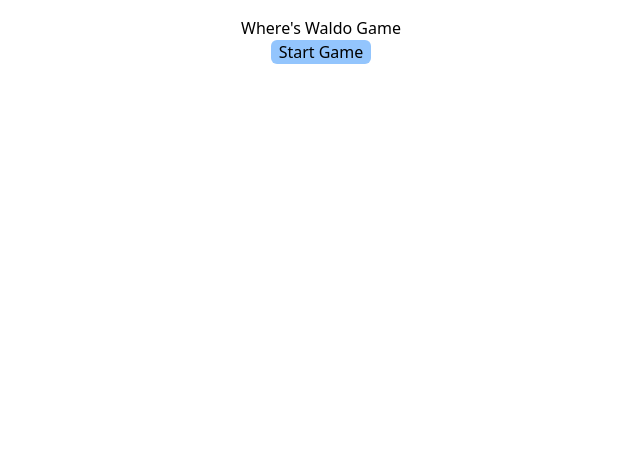
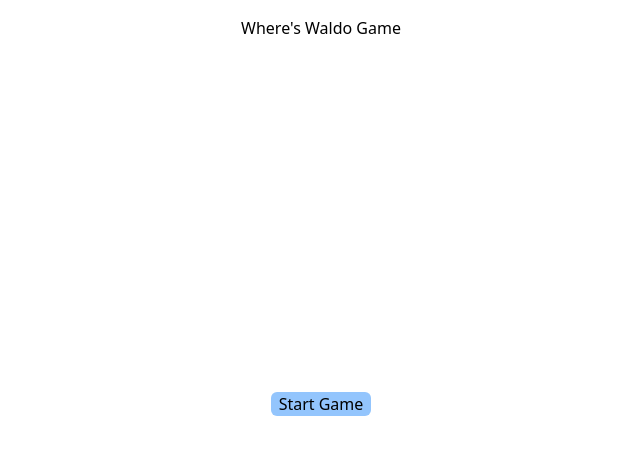
Before and after one commit to Endeyr/wheres-waldo-game, a React (Vite) app: page / in a window 1280 px wide. Shown: the top 454 px of the page, without its empty margins (319-959 px from the left). Built offline with nearby package versions, Linux system fonts and the light colour scheme.

Commit message:
changed styling

```diff
--- a/src/App.tsx
+++ b/src/App.tsx
@@ -50,8 +50,8 @@
   };
   return (
     <>
-      <div className="flex flex-col items-center justify-center p-2 m-2">
-        <h1>Where's Waldo Game</h1>
+      <div className="m-2 flex h-[95dvh] flex-col items-center justify-start  p-2">
+        <h1 className="mb-2">Where's Waldo Game</h1>
         {gameStart ? (
           <>
             <CanvasComponent
@@ -75,14 +75,14 @@
             </div>
           </>
         ) : (
-          <>
+          <div className="flex items-center justify-center h-full">
             <button
               onClick={() => setGameStart(true)}
               className="px-2 bg-blue-300 rounded-md btn"
             >
               Start Game
             </button>
-          </>
+          </div>
         )}
       </div>
     </>
```
